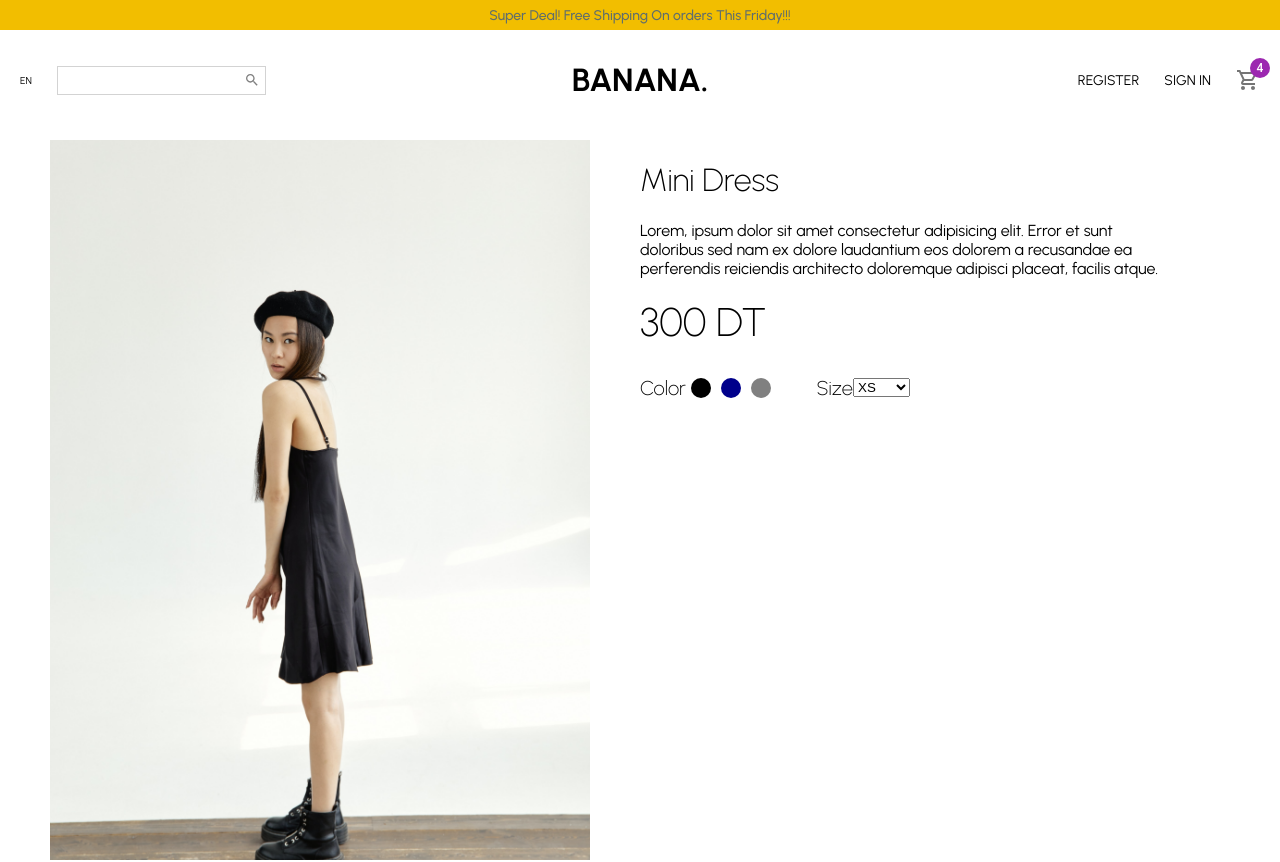
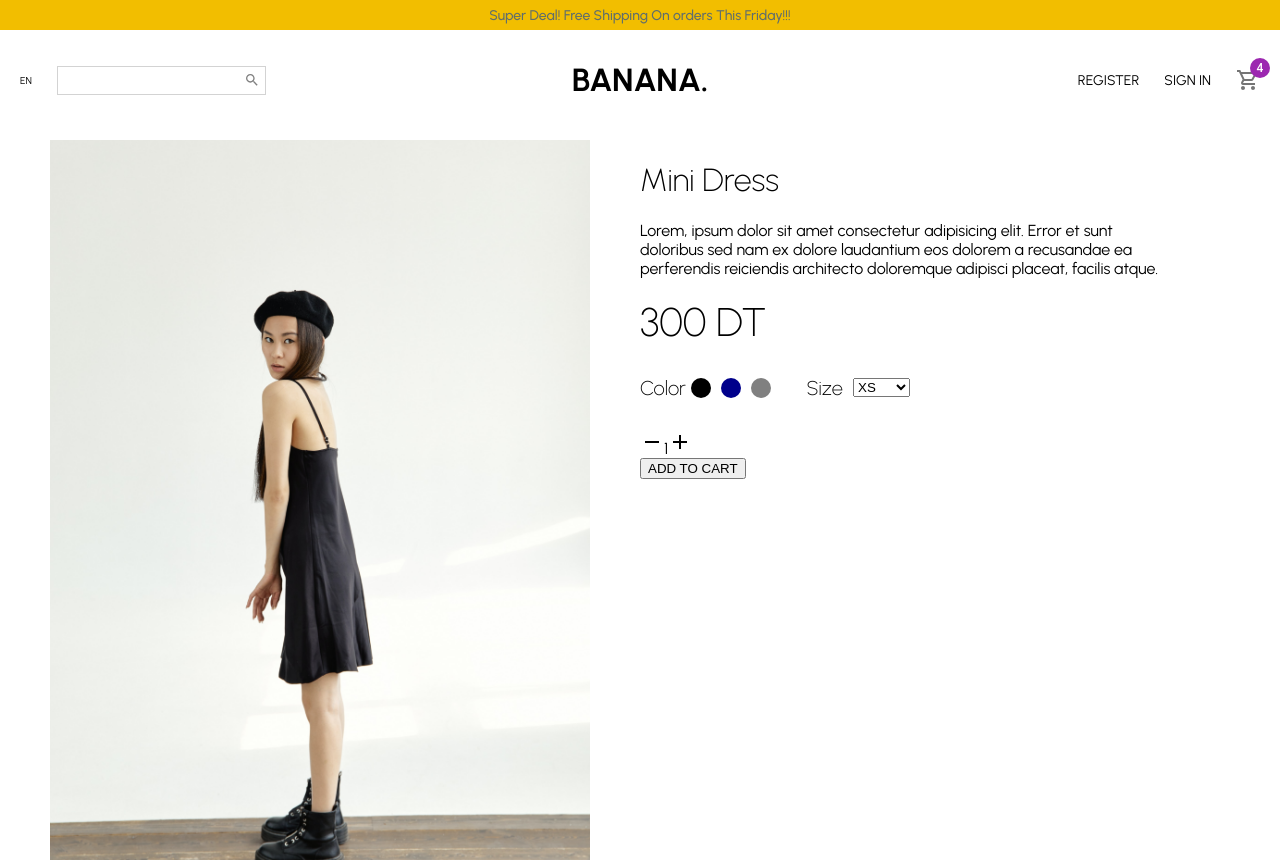
Before and after one commit to malekaridhi/ecommerceMern, a React (Create React App) app in the folder ecommerce/: page /success in a window 1280 px wide. Shown: the top 862 px of the page. Built offline with nearby package versions, Linux system fonts and the light colour scheme.

Commit message:
single Product

```diff
--- a/ecommerce/src/pages/Product.jsx
+++ b/ecommerce/src/pages/Product.jsx
@@ -6,6 +6,8 @@ import Products from "../components/Products";
 import NewsLetter from "../components/NewsLetter";
 import Footer from "../components/Footer";
 import image from "../images/c2.jpg"
+import AddIcon from '@mui/icons-material/Add';
+import RemoveIcon from '@mui/icons-material/Remove';
 const Container = styled.div``;
 const Wrapper = styled.div`
 padding:50px;
@@ -60,7 +62,10 @@ background-color: ${(props) => props.color};
 margin: 0px 5px;
 cursor: pointer;
 `
-const FilterSize = styled.select``
+const FilterSize = styled.select`
+margin-left: 10px;
+paddig: 5px;
+`
 const FilterSizeOption = styled.option``
 const AddContainer = styled.div``
 const AmountContainer = styled.div``
@@ -105,6 +110,14 @@ const Product = () => {
                 </Filter>
 
             </FilterContainer>
+            <AddContainer>
+                <AmountContainer>
+                    <RemoveIcon/>
+                    <Amount>1</Amount>
+                    <AddIcon/>
+                </AmountContainer>
+                <Button> ADD TO CART </Button>
+            </AddContainer>
           </InfoContainer>
         </Wrapper>
 
```
